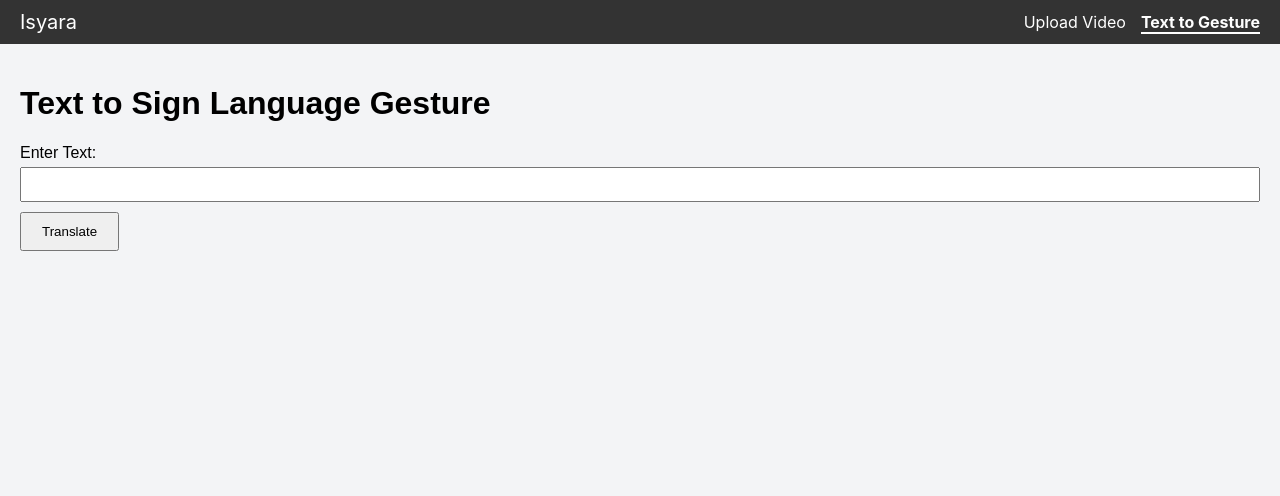
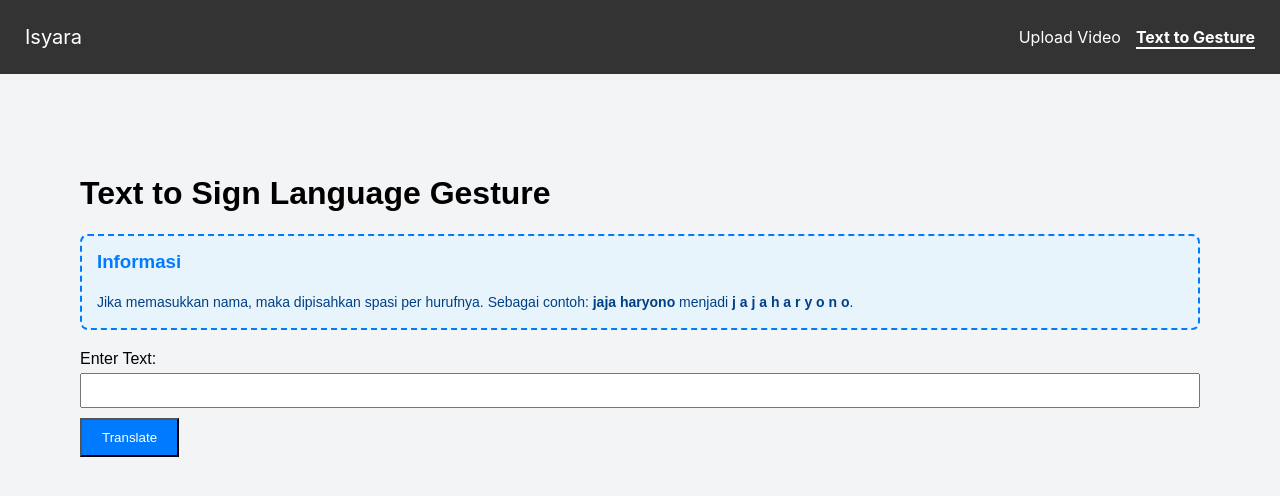
Before and after one commit to isyara-web/isyara-web, a React (Create React App) app: page /text-to-gesture in a window 1280 px wide. Shown: the top 496 px of the page. Built offline with nearby package versions, Linux system fonts and the light colour scheme.

Commit message:
text to gesture lebih dari 1 kata

```diff
--- a/src/component/Navbar.js
+++ b/src/component/Navbar.js
@@ -30,7 +30,7 @@ const styles = {
     display: 'flex',
     justifyContent: 'space-between',
     alignItems: 'center',
-    padding: '10px 20px',
+    padding: '25px 25px',
     backgroundColor: '#333',
     color: '#fff',
   },
--- a/src/component/TextToGesture.js
+++ b/src/component/TextToGesture.js
@@ -4,6 +4,7 @@ function TextToGesture() {
   const [inputText, setInputText] = useState('');
   const [gestures, setGestures] = useState([]);
   const [error, setError] = useState(null);
+  const [isLoading, setIsLoading] = useState(false);
 
   const chunkArray = (array, size) => {
     const result = [];
@@ -17,39 +18,66 @@ function TextToGesture() {
     event.preventDefault();
     setError(null);
     setGestures([]);
+    setIsLoading(true);
 
-    const words = inputText.split(' ').filter(Boolean); // Pisahkan kata-kata
+    const cleanedText = inputText.replace(/%20/g, ' ').trim();
+    const words = cleanedText.split(' ').filter(Boolean);
+
     try {
       const response = await fetch(`${process.env.REACT_APP_API_URL}/api/v1/text-to-gesture`, {
         method: 'POST',
         headers: {
           'Content-Type': 'application/json',
         },
-        body: JSON.stringify({ text: inputText }),
+        body: JSON.stringify({ text: cleanedText }),
       });
 
       if (!response.ok) {
-        throw new Error(await response.text());
+        const errorText = await response.text();
+        throw new Error(errorText || 'Failed to fetch gestures.');
       }
 
       const data = await response.json();
       const paths = data.paths || [];
 
-      // Gabungkan kata dengan gesture
-      const mappedGestures = words.map((word, index) => ({
-        word,
-        path: paths[index] || 'Gesture not found', // Jika gesture tidak ada
-      }));
+      const mappedGestures = words.map((word, index) => {
+        const path = paths[index];
+        const gestureName = path ? decodeURIComponent(path.split('/').pop().split('.')[0]) : 'Gesture not found';
+
+        return {
+          word,
+          gestureName,
+          path: path || '',
+        };
+      }).filter(gesture => gesture.gestureName !== 'Gesture not found');
 
       setGestures(mappedGestures);
     } catch (err) {
-      setError(err.message || 'An error occurred while processing the request.');
+      setError(err.message || 'An unexpected error occurred.');
+    } finally {
+      setIsLoading(false);
     }
   };
 
   return (
-    <div style={{ padding: '20px', fontFamily: 'Arial, sans-serif' }}>
+    <div style={{ padding: '80px', fontFamily: 'Arial, sans-serif' }}>
       <h1>Text to Sign Language Gesture</h1>
+
+      <div
+        style={{
+          marginBottom: '20px',
+          padding: '15px',
+          backgroundColor: '#e8f4fc',
+          border: '2px dashed #007bff',
+          borderRadius: '8px',
+        }}
+      >
+        <h3 style={{ marginTop: 0, color: '#007bff' }}>Informasi</h3>
+        <p style={{ margin: 0, fontSize: '14px', lineHeight: '1.5', color: '#004085' }}>
+          Jika memasukkan nama, maka dipisahkan spasi per hurufnya. Sebagai contoh: <strong>jaja haryono</strong> menjadi <strong>j a j a h a r y o n o</strong>.
+        </p>
+      </div>
+
       <form onSubmit={handleSubmit}>
         <div style={{ marginBottom: '10px' }}>
           <label htmlFor="text" style={{ display: 'block', marginBottom: '5px' }}>
@@ -64,10 +92,21 @@ function TextToGesture() {
             required
           />
         </div>
-        <button type="submit" style={{ padding: '10px 20px', cursor: 'pointer' }}>
-          Translate
+        <button
+          type="submit"
+          style={{
+            padding: '10px 20px',
+            cursor: isLoading ? 'not-allowed' : 'pointer',
+            backgroundColor: isLoading ? '#ccc' : '#007bff',
+            color: isLoading ? '#666' : '#fff',
+          }}
+          disabled={isLoading}
+        >
+          {isLoading ? 'Translating...' : 'Translate'}
         </button>
       </form>
+
+      {isLoading && <p style={{ marginTop: '20px', color: '#007bff' }}>Loading, please wait...</p>}
 
       {error && <p style={{ color: 'red', marginTop: '20px' }}>{error}</p>}
 
@@ -84,10 +123,10 @@ function TextToGesture() {
                 justifyContent: 'left',
               }}
             >
-              {row.map(({ word, path }, index) => (
+              {row.map(({ word, gestureName, path }, index) => (
                 <div key={index} style={{ textAlign: 'center', flex: '0 0 auto' }}>
-                  <p style={{ fontWeight: 'bold', marginBottom: '10px' }}>{word}</p>
-                  {path.startsWith('http') ? (
+                  <p style={{ fontWeight: 'bold', marginBottom: '10px' }}>{gestureName}</p>
+                  {path ? (
                     <video
                       controls
                       style={{ width: '200px', height: 'auto', borderRadius: '8px' }}
@@ -109,7 +148,7 @@ function TextToGesture() {
                         border: '1px solid #f5c6cb',
                       }}
                     >
-                      {path}
+                      Gesture not found
                     </div>
                   )}
                 </div>
```
